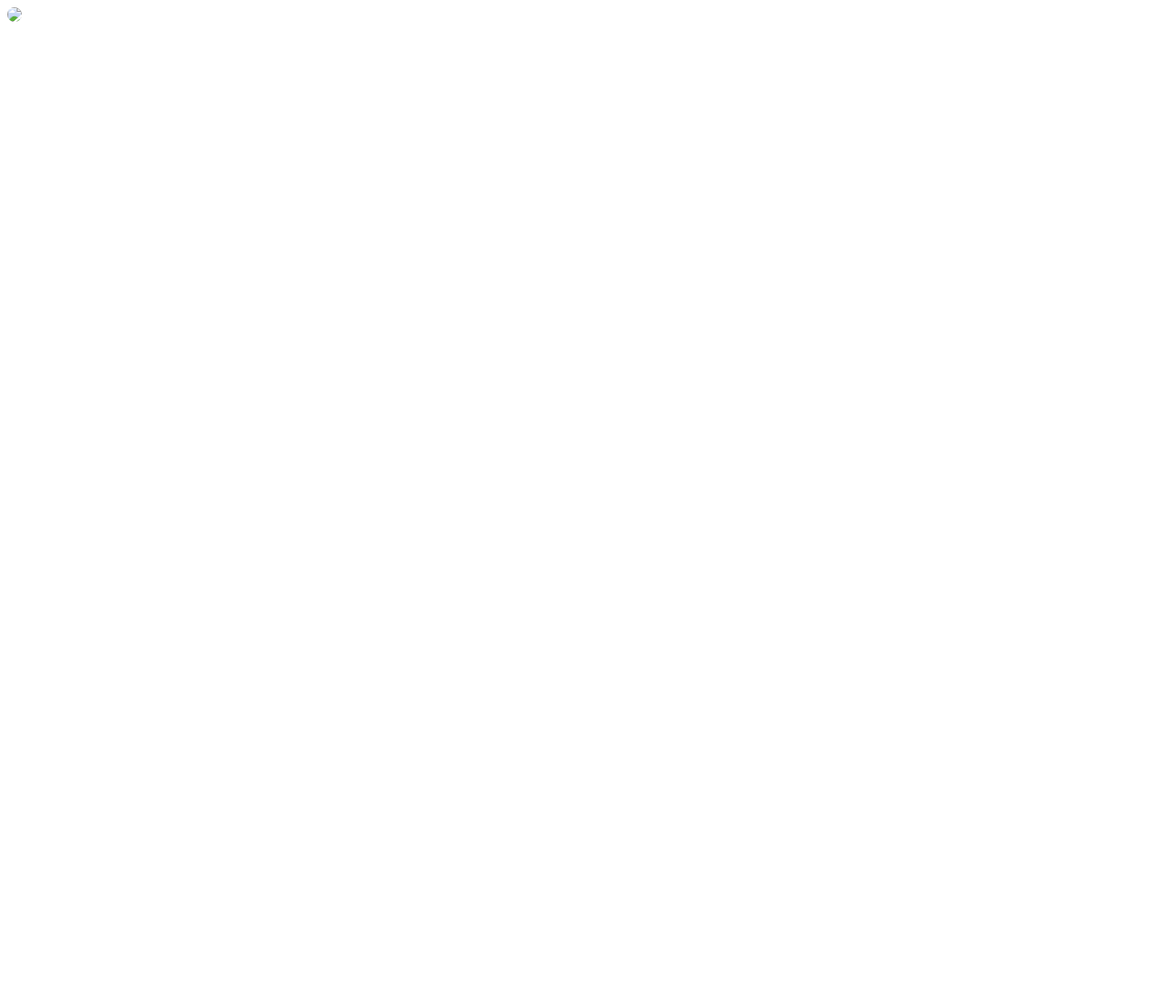
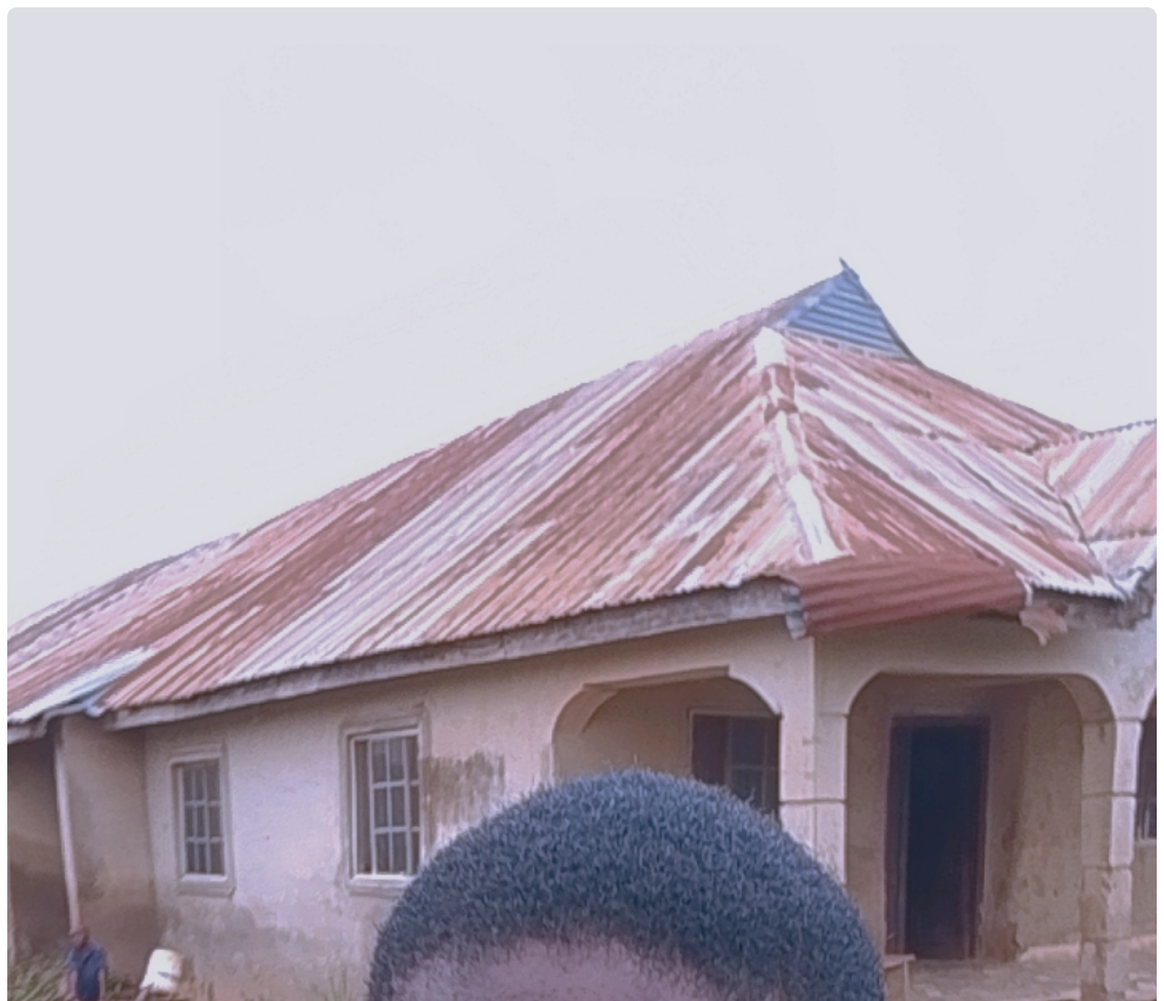
Before and after one commit to Damn000-tech/mary, a plain HTML site: page about.html in a window 1280 px wide. Shown: the top 1100 px of the page at 91% size. Before the commit the page ends 800 px from the top, so only its background shows below. Drawn offline with Linux system fonts and the light colour scheme.

Commit message:
Update about.html

```diff
--- a/about.html
+++ b/about.html
@@ -3,7 +3,7 @@
 <head>
   <meta charset="UTF-8">
   <meta name="viewport" content="width=device-width, initial-scale=1.0">
-  <img class="card" src="./img/eze.jpg">
+  <img class="card" src="eze.jpg">
   <style>
       .card {
   width: 100%;
```
